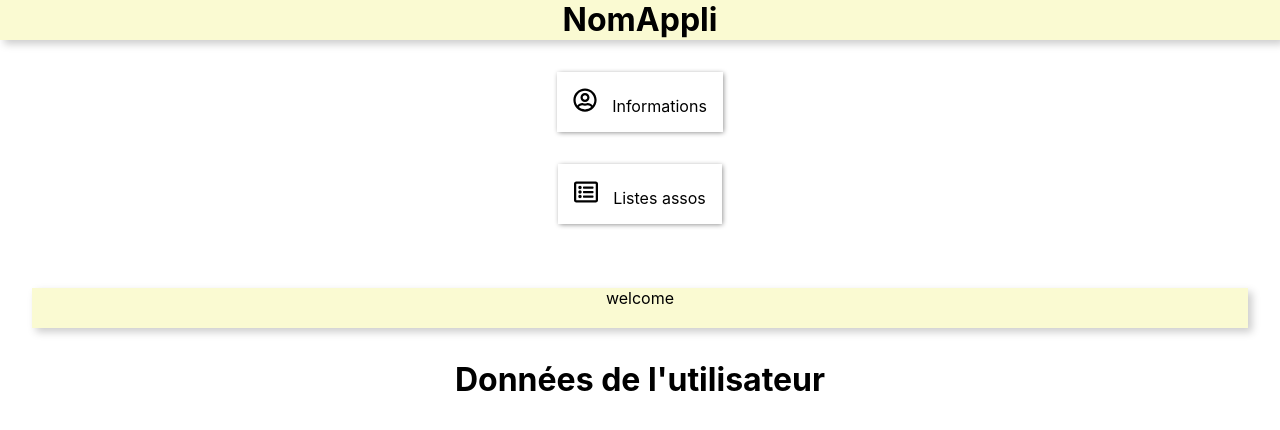
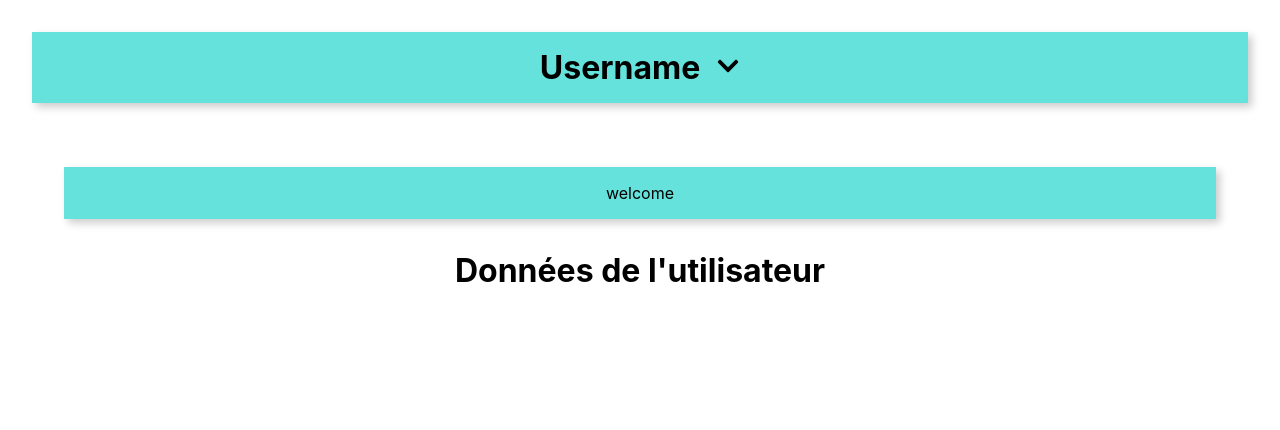
Before and after one commit to vqlion/WEB_3TC, a React (Create React App) app: page /profile/asso in a window 1280 px wide. Shown: the top 430 px of the page. Built offline with nearby package versions, Linux system fonts and the light colour scheme.

Commit message:
CSS cleaning, icons on profile page

```diff
--- a/package.json
+++ b/package.json
@@ -17,6 +17,7 @@
     "react-leaflet": "^4.2.1",
     "react-router-dom": "^6.11.2",
     "react-scripts": "5.0.1",
+    "styled-components": "^5.3.10",
     "web-vitals": "^2.1.4"
   },
   "scripts": {
--- a/public/index.html
+++ b/public/index.html
@@ -7,7 +7,7 @@
     <meta name="theme-color" content="#000000" />
     <meta
       name="description"
-      content="Web site created using create-react-app"
+      content="Portail Map"
     />
     <link rel="apple-touch-icon" href="%PUBLIC_URL%/logo192.png" />
     <!--
@@ -24,7 +24,7 @@
       work correctly both with client-side routing and a non-root public URL.
       Learn how to configure a non-root public URL by running `npm run build`.
     -->
-    <title>React App</title>
+    <title>Portail Map</title>
   </head>
   <body>
     <noscript>You need to enable JavaScript to run this app.</noscript>
--- a/src/components/Map_Assoc.css
+++ b/src/components/Map_Assoc.css
@@ -1,8 +1,3 @@
-.Map_Assoc {
-    font-family: sans-serif;
-    text-align: center;
-  }
-
 * {
   box-sizing: border-box;
   margin: 0;
@@ -20,11 +15,16 @@
 
 .checkbox-layer {
   position: absolute;
-    top: 10px; /* Adjust the position as per your requirements */
-    right: 10px; /* Adjust the position as per your requirements */
-    z-index: 1000; /* Ensure a higher z-index to display the checkboxes above the map */
-    background-color: white; /* Optional background color for the checkbox layer */
-    padding: 10px; /* Optional padding */
+  top: 10px;
+  /* Adjust the position as per your requirements */
+  right: 10px;
+  /* Adjust the position as per your requirements */
+  z-index: 1000;
+  /* Ensure a higher z-index to display the checkboxes above the map */
+  background-color: white;
+  /* Optional background color for the checkbox layer */
+  padding: 10px;
+  /* Optional padding */
 }
 
 .leaflet-control-attribution a {
--- a/src/components/info.css
+++ /dev/null
@@ -1,19 +0,0 @@
-div.header {
-    background-color: lightgoldenrodyellow;
-    width: fit-content;
-    display: flex;
-    flex-direction: column;
-    align-items: center;
-    height: 40px;
-    width: 100%;
-    box-shadow: 4px 4px 8px rgba(0, 0, 0, 0.205);
-  }
-  div.contenu {
-    background-color: white;
-    width: 100%;
-    height: auto;
-    display: flex;
-    flex-direction: column;
-    align-items: center;
-    margin: auto;
-  }
--- a/src/components/info.js
+++ b/src/components/info.js
@@ -1,10 +1,9 @@
 import React from 'react'
-import './info.css'
 import '../index.css'
 function Userdata() {
     return (
         <div className='wrapper'>
-            <div className='header'> welcome </div>
+            <header className='header'> welcome </header>
             <div className='contenu'>
                 <h1>Données de l'utilisateur</h1>
              </div>
--- /dev/null
+++ b/src/components/menu.module.css
@@ -0,0 +1,23 @@
+.menu {
+    position: relative;
+    display: flex;
+    flex-direction: column;
+    justify-content: center;
+    align-items: center;
+    gap: 1rem;
+    height: fit-content;
+}
+
+.menu nav {
+    transition: all 1s;
+    max-height: 0;
+    opacity: 0;
+    margin-bottom: -1rem;
+}
+
+.menu nav[data-visible=true] {
+    transition: all 1s;
+    opacity: 1;
+    max-height: 3000px;
+    margin-bottom: initial;
+}
--- a/src/components/user_page1.css
+++ b/src/components/user_page1.css
@@ -1,8 +1,10 @@
   .header {
-    background-color: lightgoldenrodyellow;
+    background-color: rgb(101, 226, 220);
     display: flex;
     flex-direction: column;
-    height: 60px;
+    justify-content: center;
+    align-items: center;
+    padding: 1rem;
     width: 100%;
     box-shadow: 4px 4px 8px rgba(0, 0, 0, 0.205);
   }
@@ -14,7 +16,6 @@
   }
 
   .icon {
-    margin-right: 15px;
     font-size: x-large;
     color: black;
   }
--- a/src/components/userpage1.js
+++ b/src/components/userpage1.js
@@ -1,27 +1,47 @@
 import './user_page1.css'
 import '../index.css'
 import React from 'react'
-import { FaRegUserCircle, FaRegListAlt } from "react-icons/fa";
+import { FaRegUserCircle, FaRegListAlt, FaChevronDown, FaChevronUp, FaHome } from "react-icons/fa";
 import { Outlet } from 'react-router-dom';
 import { Link } from 'react-router-dom';
 import axios from 'axios';
+import styles from './menu.module.css'
+import styled from 'styled-components'
+import { useState } from 'react';
 function Userpage1() {
-    const getUserInfo = () =>
-        {
-            // axios
-            //     .get('http://localhost:8082/api/getusers')
-            //     .then((res) => console.log(res))
-        }
+    const getUserInfo = () => {
+        // axios
+        //     .get('http://localhost:8082/api/getusers')
+        //     .then((res) => console.log(res))
+    }
+
+    const FlexDiv = styled.div`
+    display: flex;
+    flex-direction: row;
+    gap: 1rem;
+    align-items: center;`
+
+    const [visibleStatus, setVisibleStatus] = useState(false)
+
+    const getChevron = () => {
+        return visibleStatus ? <FaChevronUp className='icon'/> : <FaChevronDown className='icon'/>
+    }
 
     return (
-        <div className='mainContainer'>
-            <div className='header'>
-                <h2 class='nameAppli'>NomAppli</h2>
-            </div>
-            <div className='wrapper'>
-                <Link className='link-box' to="info" onClick={getUserInfo}><FaRegUserCircle className='icon' />Informations</Link>
-                <Link className='link-box' to="asso"><FaRegListAlt className='icon' />Listes assos</Link>
-            </div>
+        <div className='wrapper'>
+            <header className='header'>
+                <div className={styles.menu}>
+                    <FlexDiv>
+                        <h2 className='nameAppli'>Username</h2>
+                        <button onClick={() => setVisibleStatus(!visibleStatus)}> {getChevron()}</button>
+                    </FlexDiv>
+                    <nav className='links-container' data-visible={visibleStatus}>
+                        <Link className='link-box' to="/"><FaHome className='icon' /></Link>
+                        <Link className='link-box' to="info" onClick={getUserInfo}><FaRegUserCircle className='icon' /></Link>
+                        <Link className='link-box' to="asso"><FaRegListAlt className='icon' /></Link>
+                    </nav>
+                </div>
+            </header>
             <Outlet />
         </div>
 
--- a/src/index.css
+++ b/src/index.css
@@ -17,6 +17,16 @@ a {
   color: unset;
 }
 
+button {
+  background: none;
+	color: inherit;
+	border: none;
+	padding: 0;
+	font: inherit;
+	cursor: pointer;
+	outline: inherit;
+}
+
 .wrapper {
   display: flex;
   width: 100%;
@@ -32,8 +42,10 @@ a {
 }
 
 .link-box {
+  display: flex;
   padding: 1em;
   box-shadow: 0.5px 0.5px 5px rgba(0, 0, 0, 0.479);
+  align-items: center;
   min-width: fit-content;
 }
 
```
Also changed, not shown: public/manifest.json, 1 other file (tests, documents, lock files or other folders). Lines whose indentation alone changed are shown as unchanged.
